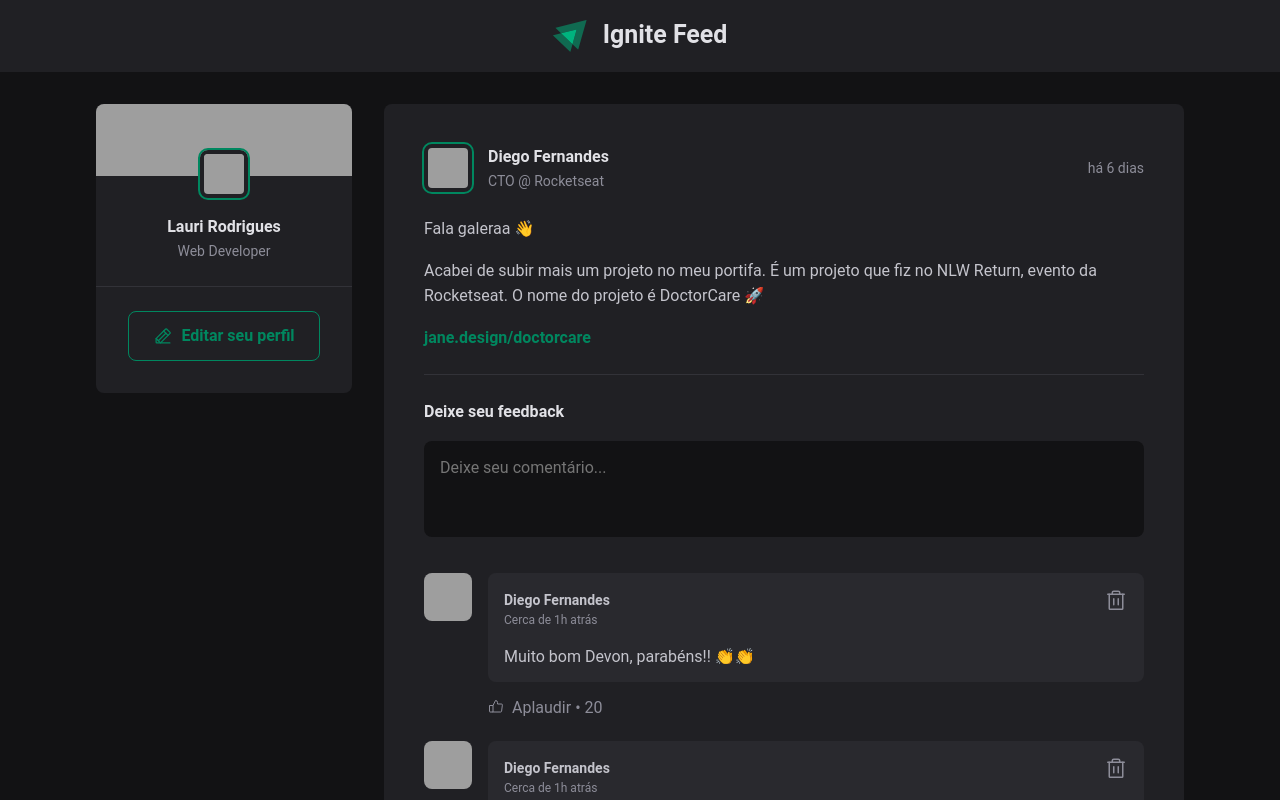
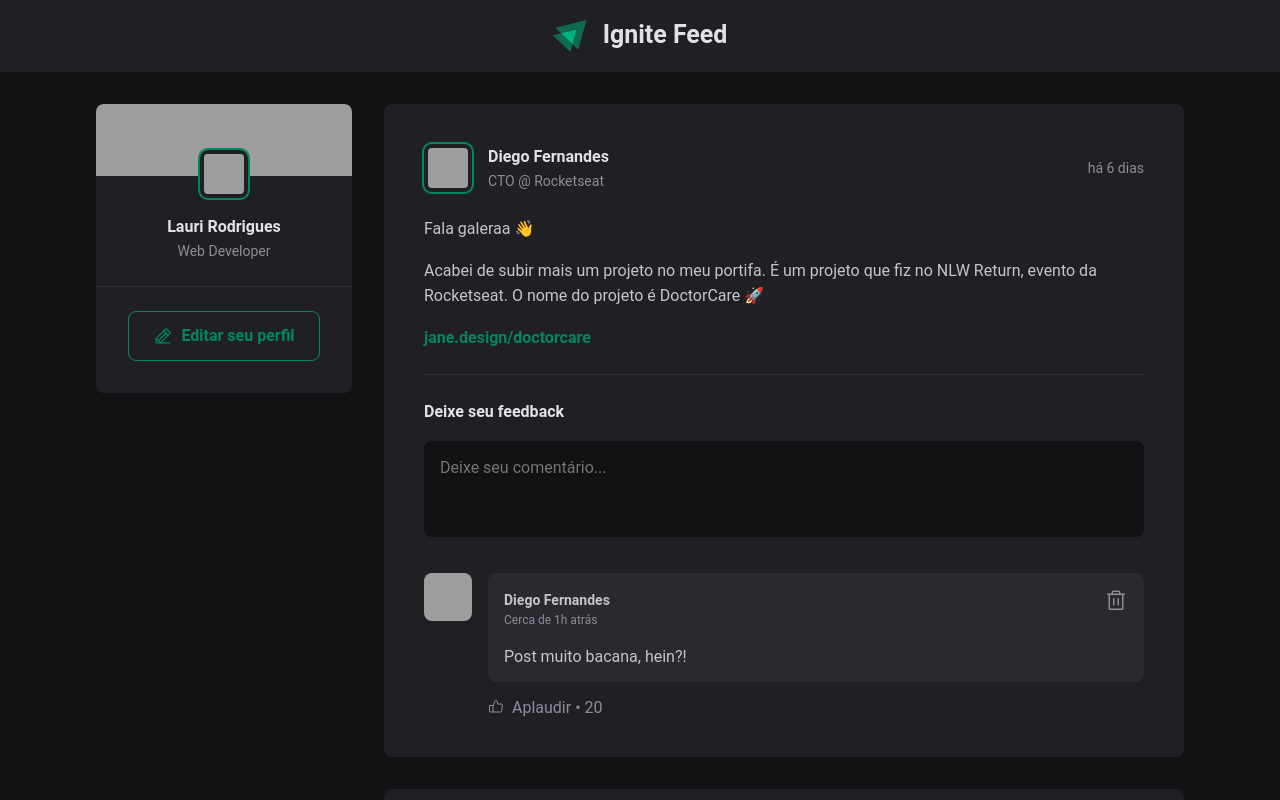
Before and after one commit to LauriRodrigues/Ignite-Feed, a React app: page / in a window 1280 px wide. Shown: the top 800 px of the page. Built offline with nearby package versions, Linux system fonts and the light colour scheme; grey boxes are pictures that could not be loaded; the HTML template or start-up script is replaced by a standard one.

Commit message:
new comment

```diff
--- a/src/components/Comment.jsx
+++ b/src/components/Comment.jsx
@@ -2,7 +2,7 @@
 import styles from './Comment.module.css'
 import { Avatar } from './Avatar'
 
-export function Comment() {
+export function Comment({content}) {
   return (
     <div className={styles.comment}>
       <Avatar hasBorder={false} src="https://github.com/diego3g.png"/>
@@ -18,7 +18,7 @@
               <Trash size={24}/>
             </button>
           </header>
-          <p>Muito bom Devon, parabéns!! 👏👏</p>
+          <p>{content}</p>
         </div>
         <footer>
           <button>
--- a/src/components/Post.jsx
+++ b/src/components/Post.jsx
@@ -3,10 +3,28 @@
 import ptBR from 'date-fns/locale/pt-BR'
 import { Comment } from './Comment'
 import { Avatar } from './Avatar'
+import { useState } from 'react'
 
 export function Post({author, content, publishedAt}) {
+  const [comments, setComments] = useState([
+    'Post muito bacana, hein?!'
+  ])
+
+  const [newCommentText, setNewCommentText] = useState('')
+
   const publishedDateFormatted = format(publishedAt, "d 'de' LLLL 'às' HH:mm'h'", { locale: ptBR, } )
   const publishedDateRelativeToNow = formatDistanceToNow(publishedAt, { locale: ptBR, addSuffix: true,})
+
+  function handleCreateNewComment() {
+    event.preventDefault()
+
+    setComments([...comments, newCommentText])
+    setNewCommentText('')
+  }
+
+  function handleNewCommentChange() {
+    setNewCommentText(event.target.value)
+  }
 
   return (
     <article className={styles.post}>
@@ -32,10 +50,18 @@
         })}
       </div>
 
-      <form className={styles.commentForm}>
+      <form
+        onSubmit={handleCreateNewComment}
+        className={styles.commentForm}
+      >
         <strong>Deixe seu feedback</strong>
 
-        <textarea placeholder="Deixe seu comentário..."/>
+        <textarea
+          name="comment"
+          placeholder="Deixe seu comentário..."
+          value={newCommentText}
+          onChange={handleNewCommentChange}
+        />
 
         <footer>
           <button type="submit">Publicar</button>
@@ -43,9 +69,9 @@
       </form>
 
       <div className={styles.commentList}>
-        <Comment/>
-        <Comment/>
-        <Comment/>
+        {comments.map(comment => {
+          return <Comment content={comment}/>
+        })}
       </div>
 
     </article>
```
